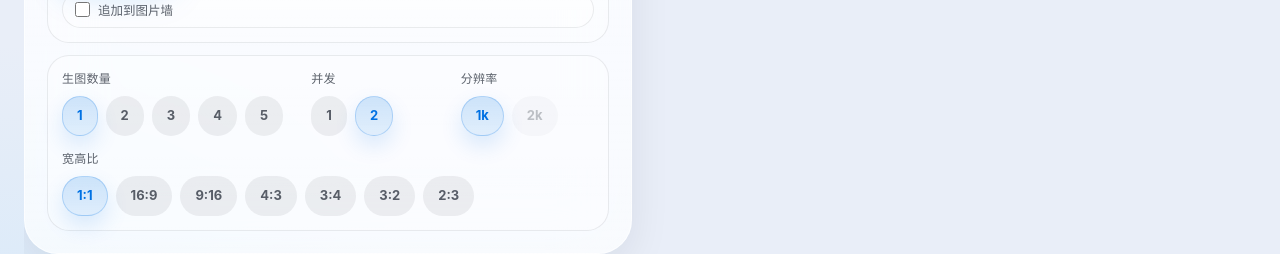
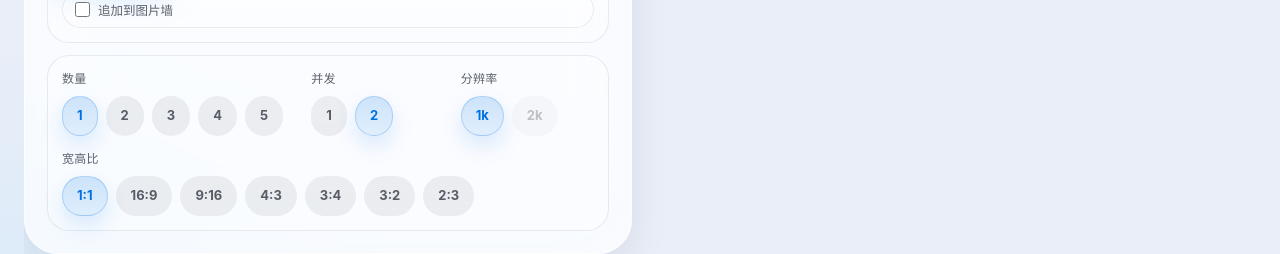
Before and after one commit to MurasameCyan/CialloStudio, a React (Vite) app: page / in a window 1280 px wide. Shown: the part 626-880 px from the top of the page. Built offline with nearby package versions, Linux system fonts and the light colour scheme.

Commit message:
ui: rename variants to 数量 and add 10px gap before 并发

```diff
--- a/src/components/StudioPage.tsx
+++ b/src/components/StudioPage.tsx
@@ -254,7 +254,7 @@ export function StudioPage({
             <div className="studio-params-grid">
               <div className="studio-params-row">
                 <div className="field">
-                  <label>生图数量</label>
+                  <label>数量</label>
                   <div className="segmented">
                     {VARIANT_OPTIONS.map((n) => (
                       <button
--- a/src/styles/ios26.css
+++ b/src/styles/ios26.css
@@ -1717,13 +1717,19 @@ a {
   box-sizing: border-box;
 }
 
-/* 第一行：生图数量 | 并发 | 分辨率，按钮同风格同高 */
+/* 第一行：数量 | 并发 | 分辨率，按钮同风格同高 */
 .studio-params-row {
   display: grid;
   grid-template-columns: minmax(0, 1.4fr) minmax(0, 0.8fr) minmax(0, 0.8fr);
-  gap: 0 16px;
+  /* 数量↔并发 列间距 26px（原 16 + 10）；并发↔分辨率 仍 16px */
+  column-gap: 16px;
+  row-gap: 0;
   align-items: start;
   width: 100%;
+}
+
+.studio-params-row > .field:nth-child(1) {
+  margin-right: 10px;
 }
 
 /* 第二行：宽高比独占整行 */
```
